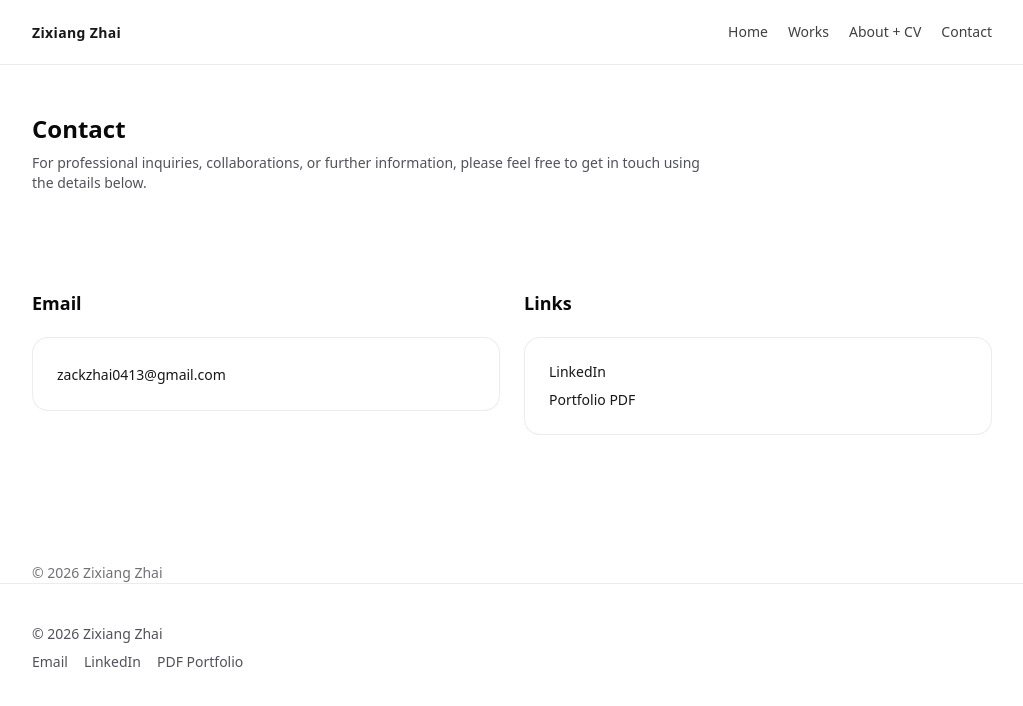
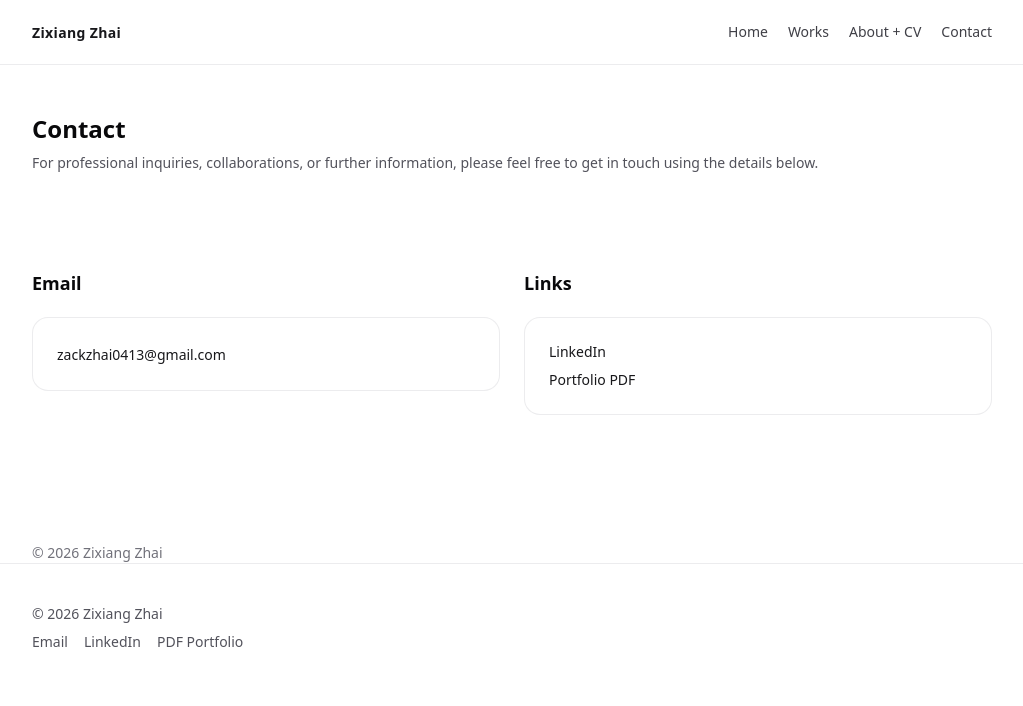
Before and after one commit to zixiangzhai-debug/zixiang-zhai-portfolio, a Next.js app: page /contact in a window 1280 px wide. Shown: the top 706 px of the page, without its empty margins (128-1151 px from the left). Built offline with nearby package versions, Linux system fonts and the light colour scheme.

Commit message:
Refine About and Contact page text layout

```diff
--- a/app/about/page.tsx
+++ b/app/about/page.tsx
@@ -8,7 +8,9 @@ export default function AboutPage() {
     <Container>
       <div className="py-12">
         <h1 className="text-2xl font-semibold text-zinc-950">About + CV</h1>
-        <p className="mt-2 max-w-2xl text-sm text-zinc-600">
+
+        {/* ✅ 改这里：max-w-2xl -> max-w-3xl，让它和下面正文对齐 */}
+        <p className="mt-2 max-w-3xl text-sm text-zinc-600">
           A concise overview of my academic background, professional experience, and design interests, accompanied by a
           downloadable CV for professional applications.
         </p>
--- a/app/contact/page.tsx
+++ b/app/contact/page.tsx
@@ -11,7 +11,9 @@ export default function ContactPage() {
     <Container>
       <div className="py-12">
         <h1 className="text-2xl font-semibold text-zinc-950">Contact</h1>
-        <p className="mt-2 max-w-2xl text-sm text-zinc-600">
+
+        {/* ✅ 这里移除了 max-w-2xl */}
+        <p className="mt-2 text-sm text-zinc-600">
           For professional inquiries, collaborations, or further information,
           please feel free to get in touch using the details below.
         </p>
@@ -60,7 +62,6 @@ export default function ContactPage() {
         </Section>
       </div>
 
-      {/* Footer style contact repeat (optional but good practice) */}
       <div className="mt-20 text-sm text-zinc-500">
         © {new Date().getFullYear()} Zixiang Zhai
       </div>
```
